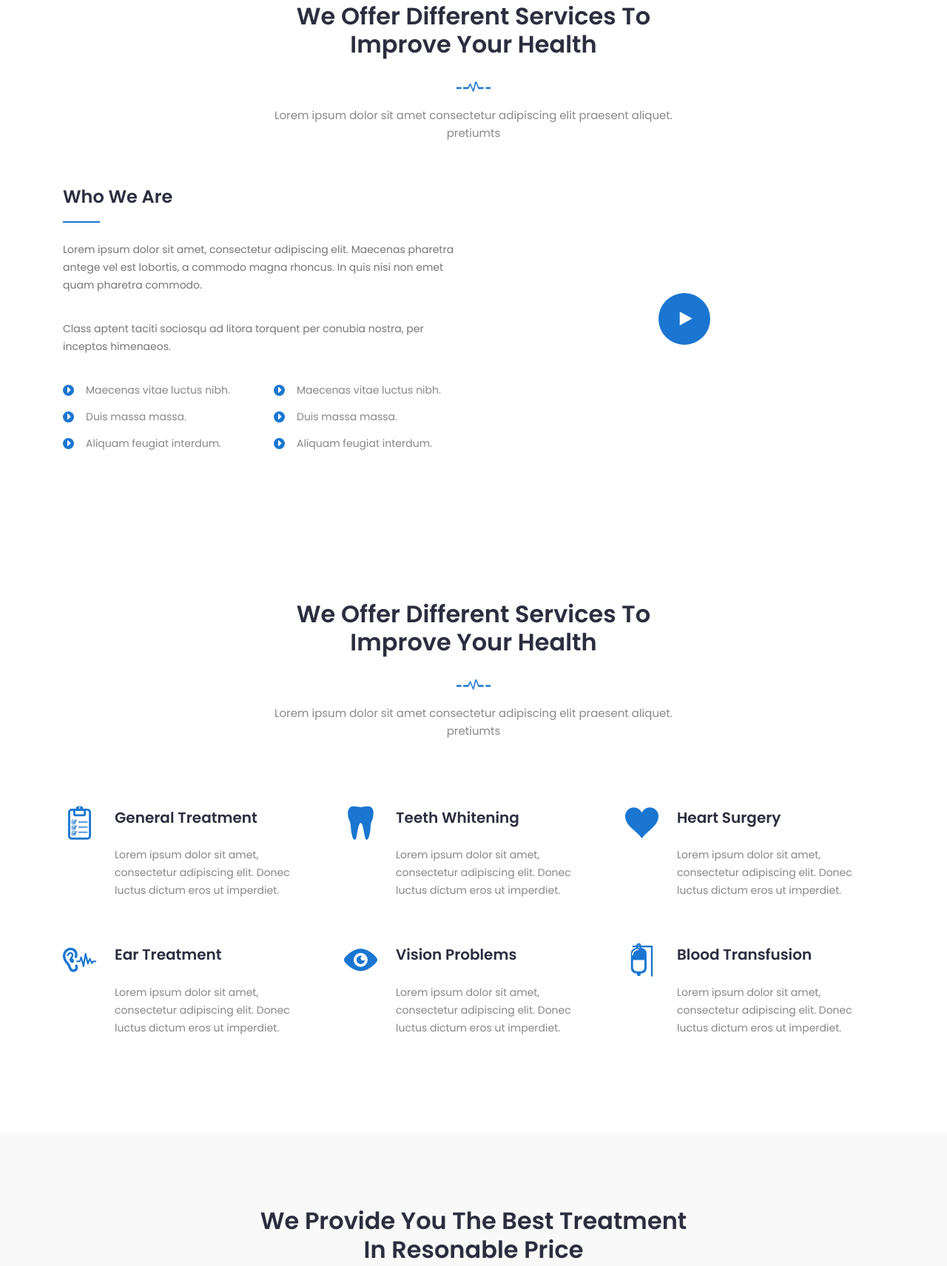
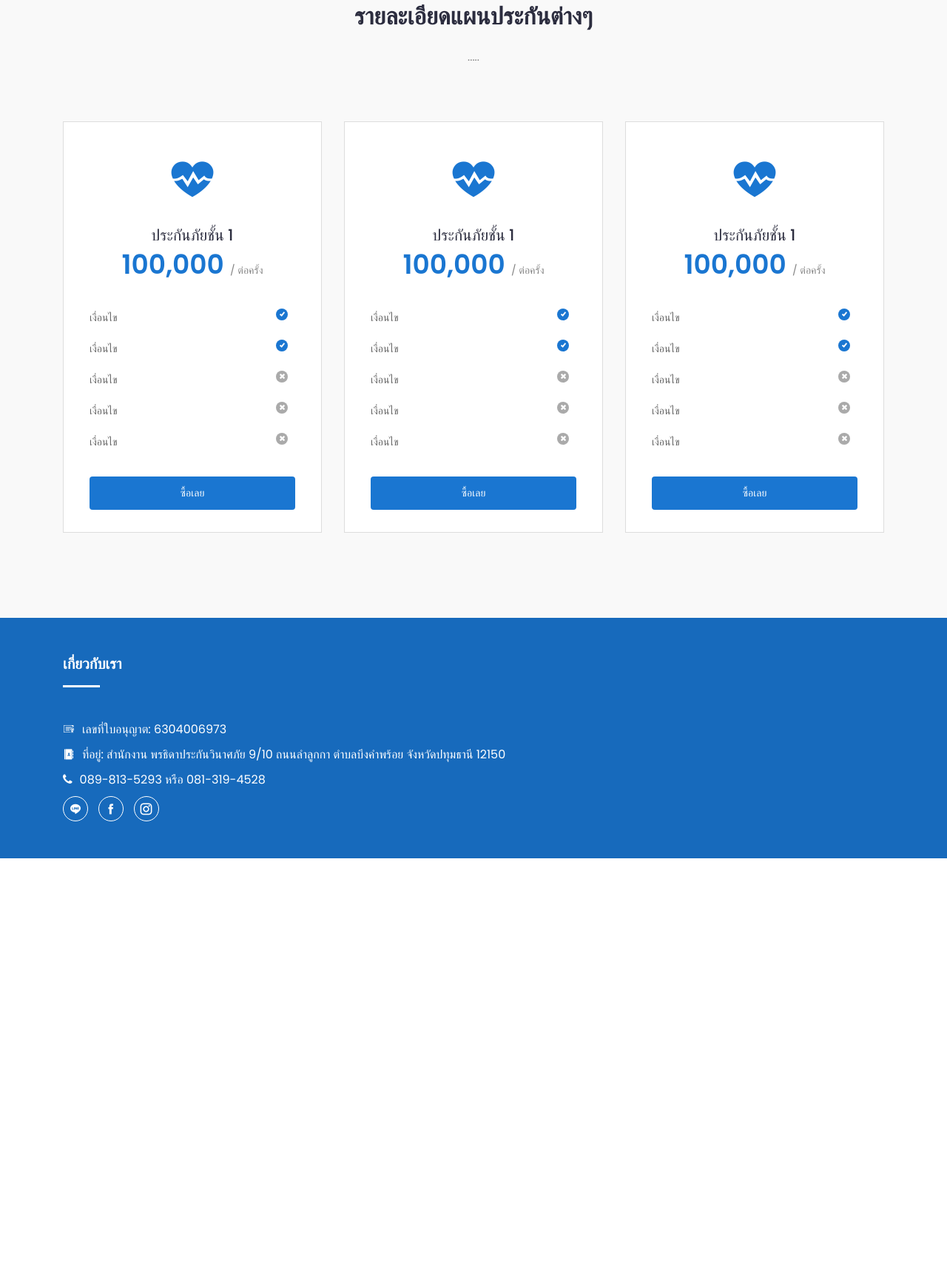
Before and after one commit to jarmikk22/p-insurance, a plain HTML site: page index.html in a window 1280 px wide. Shown: the part 1012-2723 px from the top of the page at 74% size. After the commit the page ends 2172 px from the top, so only its background shows below. Drawn offline with Linux system fonts and the light colour scheme; a script that the page names is missing.

Commit message:
remove unused component

```diff
--- a/index.html
+++ b/index.html
@@ -203,138 +203,7 @@
 		<!--/End Start schedule Area -->
 
 
-		<!-- Start Why choose -->
-		<section class="why-choose section" >
-			<div class="container">
-				<div class="row">
-					<div class="col-lg-12">
-						<div class="section-title">
-							<h2>We Offer Different Services To Improve Your Health</h2>
-							<img src="img/section-img.png" alt="#">
-							<p>Lorem ipsum dolor sit amet consectetur adipiscing elit praesent aliquet. pretiumts</p>
-						</div>
-					</div>
-				</div>
-				<div class="row">
-					<div class="col-lg-6 col-12">
-						<!-- Start Choose Left -->
-						<div class="choose-left">
-							<h3>Who We Are</h3>
-							<p>Lorem ipsum dolor sit amet, consectetur adipiscing elit. Maecenas pharetra antege vel est lobortis, a commodo magna rhoncus. In quis nisi non emet quam pharetra commodo. </p>
-							<p>Class aptent taciti sociosqu ad litora torquent per conubia nostra, per inceptos himenaeos. </p>
-							<div class="row">
-								<div class="col-lg-6">
-									<ul class="list">
-										<li><i class="fa fa-caret-right"></i>Maecenas vitae luctus nibh. </li>
-										<li><i class="fa fa-caret-right"></i>Duis massa massa.</li>
-										<li><i class="fa fa-caret-right"></i>Aliquam feugiat interdum.</li>
-									</ul>
-								</div>
-								<div class="col-lg-6">
-									<ul class="list">
-										<li><i class="fa fa-caret-right"></i>Maecenas vitae luctus nibh. </li>
-										<li><i class="fa fa-caret-right"></i>Duis massa massa.</li>
-										<li><i class="fa fa-caret-right"></i>Aliquam feugiat interdum.</li>
-									</ul>
-								</div>
-							</div>
-						</div>
-						<!-- End Choose Left -->
-					</div>
-					<div class="col-lg-6 col-12">
-						<!-- Start Choose Rights -->
-						<div class="choose-right">
-							<div class="video-image">
-								<!-- Video Animation -->
-								<div class="promo-video">
-									<div class="waves-block">
-										<div class="waves wave-1"></div>
-										<div class="waves wave-2"></div>
-										<div class="waves wave-3"></div>
-									</div>
-								</div>
-								<!--/ End Video Animation -->
-								<a href="https://www.youtube.com/watch?v=RFVXy6CRVR4" class="video video-popup mfp-iframe"><i class="fa fa-play"></i></a>
-							</div>
-						</div>
-						<!-- End Choose Rights -->
-					</div>
-				</div>
-			</div>
-		</section>
-		<!--/ End Why choose -->
 
-		<!-- Start service -->
-		<section class="services section">
-			<div class="container">
-				<div class="row">
-					<div class="col-lg-12">
-						<div class="section-title">
-							<h2>We Offer Different Services To Improve Your Health</h2>
-							<img src="img/section-img.png" alt="#">
-							<p>Lorem ipsum dolor sit amet consectetur adipiscing elit praesent aliquet. pretiumts</p>
-						</div>
-					</div>
-				</div>
-				<div class="row">
-					<div class="col-lg-4 col-md-6 col-12">
-						<!-- Start Single Service -->
-						<div class="single-service">
-							<i class="icofont icofont-prescription"></i>
-							<h4><a href="service-details.html">General Treatment</a></h4>
-							<p>Lorem ipsum dolor sit amet, consectetur adipiscing elit. Donec luctus dictum eros ut imperdiet. </p>
-						</div>
-						<!-- End Single Service -->
-					</div>
-					<div class="col-lg-4 col-md-6 col-12">
-						<!-- Start Single Service -->
-						<div class="single-service">
-							<i class="icofont icofont-tooth"></i>
-							<h4><a href="service-details.html">Teeth Whitening</a></h4>
-							<p>Lorem ipsum dolor sit amet, consectetur adipiscing elit. Donec luctus dictum eros ut imperdiet. </p>
-						</div>
-						<!-- End Single Service -->
-					</div>
-					<div class="col-lg-4 col-md-6 col-12">
-						<!-- Start Single Service -->
-						<div class="single-service">
-							<i class="icofont icofont-heart-alt"></i>
-							<h4><a href="service-details.html">Heart Surgery</a></h4>
-							<p>Lorem ipsum dolor sit amet, consectetur adipiscing elit. Donec luctus dictum eros ut imperdiet. </p>
-						</div>
-						<!-- End Single Service -->
-					</div>
-					<div class="col-lg-4 col-md-6 col-12">
-						<!-- Start Single Service -->
-						<div class="single-service">
-							<i class="icofont icofont-listening"></i>
-							<h4><a href="service-details.html">Ear Treatment</a></h4>
-							<p>Lorem ipsum dolor sit amet, consectetur adipiscing elit. Donec luctus dictum eros ut imperdiet. </p>
-						</div>
-						<!-- End Single Service -->
-					</div>
-					<div class="col-lg-4 col-md-6 col-12">
-						<!-- Start Single Service -->
-						<div class="single-service">
-							<i class="icofont icofont-eye-alt"></i>
-							<h4><a href="service-details.html">Vision Problems</a></h4>
-							<p>Lorem ipsum dolor sit amet, consectetur adipiscing elit. Donec luctus dictum eros ut imperdiet. </p>
-						</div>
-						<!-- End Single Service -->
-					</div>
-					<div class="col-lg-4 col-md-6 col-12">
-						<!-- Start Single Service -->
-						<div class="single-service">
-							<i class="icofont icofont-blood"></i>
-							<h4><a href="service-details.html">Blood Transfusion</a></h4>
-							<p>Lorem ipsum dolor sit amet, consectetur adipiscing elit. Donec luctus dictum eros ut imperdiet. </p>
-						</div>
-						<!-- End Single Service -->
-					</div>
-				</div>
-			</div>
-		</section>
-		<!--/ End service -->
 
 		<!-- Pricing Table -->
 		<section class="pricing-table section">
@@ -342,9 +211,8 @@
 				<div class="row">
 					<div class="col-lg-12">
 						<div class="section-title">
-							<h2>We Provide You The Best Treatment In Resonable Price</h2>
-							<img src="img/section-img.png" alt="#">
-							<p>Lorem ipsum dolor sit amet consectetur adipiscing elit praesent aliquet. pretiumts</p>
+							<h2>รายละเอียดแผนประกันต่างๆ</h2>
+							<p>.....</p>
 						</div>
 					</div>
 				</div>
@@ -355,57 +223,29 @@
 							<!-- Table Head -->
 							<div class="table-head">
 								<div class="icon">
-									<i class="icofont icofont-ui-cut"></i>
+									<i class="icofont-heart-beat"></i>
 								</div>
-								<h4 class="title">Plastic Suggery</h4>
+								<h4 class="title">ประกันภัยชั้น 1</h4>
 								<div class="price">
-									<p class="amount">$199<span>/ Per Visit</span></p>
+									<p class="amount">100,000<span>/ ต่อครั้ง</span></p>
 								</div>
 							</div>
 							<!-- Table List -->
 							<ul class="table-list">
-								<li><i class="icofont icofont-ui-check"></i>Lorem ipsum dolor sit</li>
-								<li><i class="icofont icofont-ui-check"></i>Cubitur sollicitudin fentum</li>
-								<li class="cross"><i class="icofont icofont-ui-close"></i>Nullam interdum enim</li>
-								<li class="cross"><i class="icofont icofont-ui-close"></i>Donec ultricies metus</li>
-								<li class="cross"><i class="icofont icofont-ui-close"></i>Pellentesque eget nibh</li>
+								<li><i class="icofont icofont-ui-check"></i>เงื่อนไข</li>
+								<li><i class="icofont icofont-ui-check"></i>เงื่อนไข</li>
+								<li class="cross"><i class="icofont icofont-ui-close"></i>เงื่อนไข</li>
+								<li class="cross"><i class="icofont icofont-ui-close"></i>เงื่อนไข</li>
+								<li class="cross"><i class="icofont icofont-ui-close"></i>เงื่อนไข</li>
 							</ul>
 							<div class="table-bottom">
-								<a class="btn" href="#">Book Now</a>
+								<a class="btn" href="#">ซื้อเลย</a>
 							</div>
 							<!-- Table Bottom -->
 						</div>
 					</div>
 					<!-- End Single Table-->
-					<!-- Single Table -->
-					<div class="col-lg-4 col-md-12 col-12">
-						<div class="single-table">
-							<!-- Table Head -->
-							<div class="table-head">
-								<div class="icon">
-									<i class="icofont icofont-tooth"></i>
-								</div>
-								<h4 class="title">Teeth Whitening</h4>
-								<div class="price">
-									<p class="amount">$299<span>/ Per Visit</span></p>
-								</div>
-							</div>
-							<!-- Table List -->
-							<ul class="table-list">
-								<li><i class="icofont icofont-ui-check"></i>Lorem ipsum dolor sit</li>
-								<li><i class="icofont icofont-ui-check"></i>Cubitur sollicitudin fentum</li>
-								<li><i class="icofont icofont-ui-check"></i>Nullam interdum enim</li>
-								<li class="cross"><i class="icofont icofont-ui-close"></i>Donec ultricies metus</li>
-								<li class="cross"><i class="icofont icofont-ui-close"></i>Pellentesque eget nibh</li>
-							</ul>
-							<div class="table-bottom">
-								<a class="btn" href="#">Book Now</a>
-							</div>
-							<!-- Table Bottom -->
-						</div>
-					</div>
-					<!-- End Single Table-->
-					<!-- Single Table -->
+					 <!-- Single Table -->
 					<div class="col-lg-4 col-md-12 col-12">
 						<div class="single-table">
 							<!-- Table Head -->
@@ -413,26 +253,56 @@
 								<div class="icon">
 									<i class="icofont-heart-beat"></i>
 								</div>
-								<h4 class="title">Heart Suggery</h4>
+								<h4 class="title">ประกันภัยชั้น 1</h4>
 								<div class="price">
-									<p class="amount">$399<span>/ Per Visit</span></p>
+									<p class="amount">100,000<span>/ ต่อครั้ง</span></p>
 								</div>
 							</div>
 							<!-- Table List -->
 							<ul class="table-list">
-								<li><i class="icofont icofont-ui-check"></i>Lorem ipsum dolor sit</li>
-								<li><i class="icofont icofont-ui-check"></i>Cubitur sollicitudin fentum</li>
-								<li><i class="icofont icofont-ui-check"></i>Nullam interdum enim</li>
-								<li><i class="icofont icofont-ui-check"></i>Donec ultricies metus</li>
-								<li><i class="icofont icofont-ui-check"></i>Pellentesque eget nibh</li>
+								<li><i class="icofont icofont-ui-check"></i>เงื่อนไข</li>
+								<li><i class="icofont icofont-ui-check"></i>เงื่อนไข</li>
+								<li class="cross"><i class="icofont icofont-ui-close"></i>เงื่อนไข</li>
+								<li class="cross"><i class="icofont icofont-ui-close"></i>เงื่อนไข</li>
+								<li class="cross"><i class="icofont icofont-ui-close"></i>เงื่อนไข</li>
 							</ul>
 							<div class="table-bottom">
-								<a class="btn" href="#">Book Now</a>
+								<a class="btn" href="#">ซื้อเลย</a>
 							</div>
 							<!-- Table Bottom -->
 						</div>
 					</div>
 					<!-- End Single Table-->
+					 <!-- Single Table -->
+					<div class="col-lg-4 col-md-12 col-12">
+						<div class="single-table">
+							<!-- Table Head -->
+							<div class="table-head">
+								<div class="icon">
+									<i class="icofont-heart-beat"></i>
+								</div>
+								<h4 class="title">ประกันภัยชั้น 1</h4>
+								<div class="price">
+									<p class="amount">100,000<span>/ ต่อครั้ง</span></p>
+								</div>
+							</div>
+							<!-- Table List -->
+							<ul class="table-list">
+								<li><i class="icofont icofont-ui-check"></i>เงื่อนไข</li>
+								<li><i class="icofont icofont-ui-check"></i>เงื่อนไข</li>
+								<li class="cross"><i class="icofont icofont-ui-close"></i>เงื่อนไข</li>
+								<li class="cross"><i class="icofont icofont-ui-close"></i>เงื่อนไข</li>
+								<li class="cross"><i class="icofont icofont-ui-close"></i>เงื่อนไข</li>
+							</ul>
+							<div class="table-bottom">
+								<a class="btn" href="#">ซื้อเลย</a>
+							</div>
+							<!-- Table Bottom -->
+						</div>
+					</div>
+					<!-- End Single Table-->
+
+
 				</div>
 			</div>
 		</section>
```
